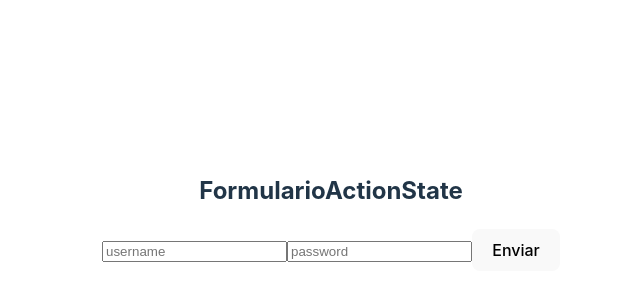
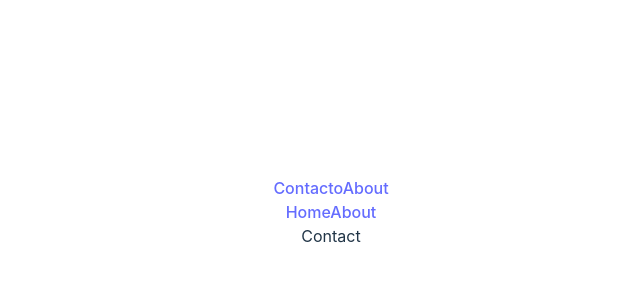
Before and after one commit to gorkavillara/react-19-noviembre-2024, a React (Vite) app: page /contact in a window 1280 px wide. Shown: the part 188-488 px from the top of the page, without its empty margins (309-949 px from the left). Built offline with nearby package versions, Linux system fonts and the light colour scheme.

Commit message:
Tema 7 - Inicio Enrutado

```diff
--- a/package.json
+++ b/package.json
@@ -13,6 +13,7 @@
     "formik": "^2.4.6",
     "react": "^19.0.0-rc-5c56b873-20241107",
     "react-dom": "^19.0.0-rc-5c56b873-20241107",
+    "react-router-dom": "^6.28.0",
     "sass": "^1.81.0",
     "yup": "^1.4.0"
   },
--- a/src/App.tsx
+++ b/src/App.tsx
@@ -1,10 +1,9 @@
 import "./App.css"
-import FormularioActionState from "./views/Forms/FormularioActionState"
 
 const App = () => {
   return (
     <div>
-      <FormularioActionState />
+      <h1>Hola mundo</h1>
     </div>
   )
 }
--- /dev/null
+++ b/src/layouts/Layout.tsx
@@ -0,0 +1,15 @@
+import { Link, Outlet } from "react-router-dom"
+
+const Layout = () => {
+  return (
+    <div>
+      <nav>
+        <Link to="/contact">Contacto</Link>
+        <Link to="/about">About</Link>
+      </nav>
+      <Outlet />
+    </div>
+  )
+}
+
+export default Layout
--- a/src/main.tsx
+++ b/src/main.tsx
@@ -1,10 +1,13 @@
-import { StrictMode } from 'react'
-import { createRoot } from 'react-dom/client'
-import './index.css'
-import App from './App.tsx'
+import { StrictMode } from "react"
+import { createRoot } from "react-dom/client"
+import "./index.css"
+import { createBrowserRouter, RouterProvider } from "react-router-dom"
+import { routes } from "./routes.tsx"
 
-createRoot(document.getElementById('root')!).render(
+const router = createBrowserRouter(routes)
+
+createRoot(document.getElementById("root")!).render(
   <StrictMode>
-    <App />
-  </StrictMode>,
+    <RouterProvider router={router} />
+  </StrictMode>
 )
--- /dev/null
+++ b/src/routes.tsx
@@ -0,0 +1,25 @@
+import type { RouteObject } from "react-router-dom"
+import App from "./App"
+import { Contact } from "./views"
+import Layout from "./layouts/Layout"
+
+export const routes: RouteObject[] = [
+  {
+    path: "/",
+    element: <Layout />,
+    children: [
+      {
+        path: "home",
+        element: <App />,
+      },
+      {
+        path: "contact",
+        element: <Contact />,
+      },
+      {
+        path: "about",
+        element: <h1>About</h1>,
+      },
+    ],
+  },
+]
--- a/src/views/Contact/index.tsx
+++ b/src/views/Contact/index.tsx
@@ -1,5 +1,15 @@
+import { Link } from "react-router-dom"
+
 const Contact = () => {
-  return <div>Contact</div>
+  return (
+    <div>
+      <nav>
+        <Link to="/">Home</Link>
+        <Link to="/about">About</Link>
+      </nav>
+      <span>Contact</span>
+    </div>
+  )
 }
 
 export default Contact
--- a/src/views/Home/Home.module.css
+++ b/src/views/Home/Home.module.css
@@ -5,3 +5,9 @@ button.success {
 button.info {
     background-color: blue;
 }
+
+.NavBar {
+    display: flex;
+    gap: 1rem;
+    margin-bottom: 1rem;
+}
--- a/src/views/Home/index.tsx
+++ b/src/views/Home/index.tsx
@@ -1,13 +1,14 @@
-import ButtonList from "./components/ButtonList"
-// import "./Home.css"
+import { Link, NavLink } from "react-router-dom"
 import styles from "./Home.module.css"
 
 const Home = () => {
   return (
     <div>
-      <button className={styles.info}>Botón info</button>
-      <button className={styles.success}>Botón</button>
-      <ButtonList />
+      <nav className={styles.NavBar}>
+        <Link to="/contact">Contacto</Link>
+        <Link to="/about">About</Link>
+      </nav>
+      <p>Esta es la home</p>
     </div>
   )
 }
```
Also changed, not shown: 1 other file (tests, documents, lock files or other folders).
